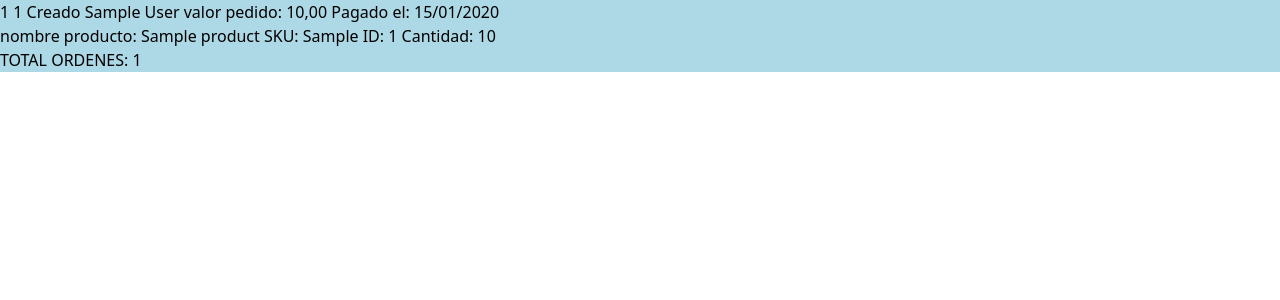
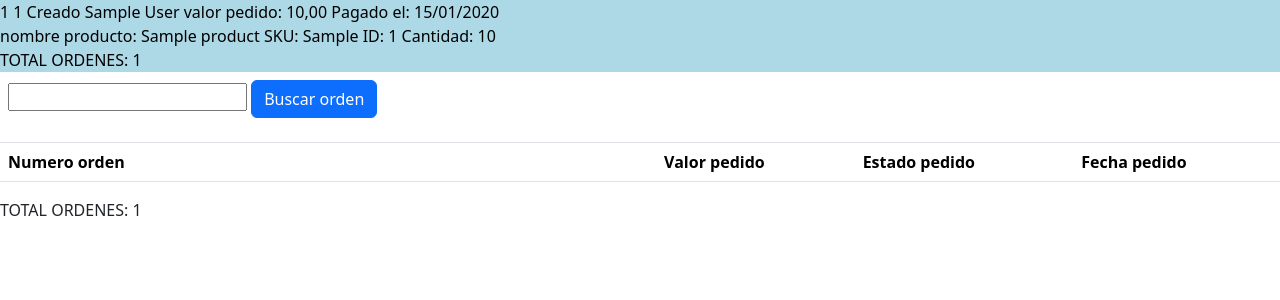
Before and after one commit to Ruben14f/BYTE---BEAT, a Django app: page /admin_view/list-ordenes in a window 1280 px wide. Shown: the top 300 px of the page. Run offline with Django 5.2, Linux system fonts and the light colour scheme; tables that the repository leaves empty hold one stand-in row (values such as "Sample post"); lists and menus that the app fills with data are empty.

Commit message:
falta_filtro_Estado

```diff
--- /dev/null
+++ b/adminPanel/templates/gestion_pedidos/filtros/filtro_fecha_pedido.html
@@ -0,0 +1,6 @@
+<!-- <form action="{% url 'buscar_fecha_pedidos' %}" method="GET">
+    <input type="text" name="searchOrden" value="{{ query }}">
+    <button type="submit" class="btn btn-primary" >
+        Buscar orden
+    </button>
+</form> -->
--- /dev/null
+++ b/adminPanel/templates/gestion_pedidos/filtros/filtro_numero_pedido.html
@@ -0,0 +1,6 @@
+<form action="{% url 'buscar_orden' %}" method="GET">
+    <input type="text" name="searchOrden" value="{{ query }}">
+    <button type="submit" class="btn btn-primary" >
+        Buscar orden
+    </button>
+</form>
--- a/adminPanel/templates/gestion_pedidos/list_ordenes.html
+++ b/adminPanel/templates/gestion_pedidos/list_ordenes.html
@@ -2,7 +2,7 @@
 
 
 {% block content_admin %}
-
+{% if query %}
 <div style="background: lightblue; color: black;">
     {% for ordenes in ordens %}
         <div style="display: flex; flex-direction: column;">
@@ -23,8 +23,96 @@
         {% endfor %}
     {% endfor %}
     TOTAL ORDENES: {{ordens | length}}
-
-
 </div>
 
+<table class="table">
+    <thead>
+        <tr>
+            <th>{% include 'gestion_pedidos/filtros/filtro_numero_pedido.html' %}</th>
+            <th><select name="" id="">
+                {% for value, label in statusorden %}
+                    <option value="{{value}}">{{label}}</option>
+                {% endfor %}
+
+            </select></th>
+            <th>{% include 'gestion_pedidos/filtros/filtro_estado_pedido.html' %}</th>
+            <th>{% include 'gestion_pedidos/filtros/filtro_fecha_pedido.html' %}</th>
+        </tr>
+    </thead>
+    <thead>
+        <tr>
+            <th>Numero orden</th>
+            <th>Valor pedido</th>
+            <th>Estado pedido</th>
+            <th>Fecha pedido</th>
+        </tr>
+    </thead>
+    {% for ordenes in ordens %}
+        {% if not ordenes.status == 'CREATED' %}
+            <tbody>
+                <tr>
+                    <td>#{{ordenes.num_orden}}</td>
+                    <td>{{ordenes.total}}</td>
+                    <td>{{ordenes.get_status_display}}</td>
+                    <td>{{ordenes.fecha_pagada|date:"d/m/Y"}}</td>
+                </tr>
+            </tbody>
+        {% endif %}
+    {% endfor %}
+</table>
+{% else %}
+<div style="background: lightblue; color: black;">
+    {% for ordenes in ordens %}
+        <div style="display: flex; flex-direction: column;">
+            {{ordenes.ordenID}}
+            {{ordenes.id}}
+            {{ordenes.get_status_display}}
+            {{ordenes.user.first_name | title }} {{ordenes.user.last_name | title}}
+            valor pedido: {{ordenes.total}}
+            Pagado el: {{ ordenes.fecha_pagada|date:"d/m/Y"}}
+        </div>
+        {% for products in ordenes.productos_orden.all %}
+            <div style="display: flex; flex-direction: column;">
+                nombre producto: {{products.producto.name}}
+                SKU: {{products.producto.sku}}
+                ID: {{products.producto.id}}
+                Cantidad: {{products.quantity}}
+            </div>
+        {% endfor %}
+    {% endfor %}
+    TOTAL ORDENES: {{ordens | length}}
+</div>
+
+<table class="table">
+    <thead>
+        <tr>
+            <th>{% include 'gestion_pedidos/filtros/filtro_numero_pedido.html' %}</th>
+            <th></th>
+            <th>{% include 'gestion_pedidos/filtros/filtro_estado_pedido.html' %}</th>
+            <th>{% include 'gestion_pedidos/filtros/filtro_estado_pedido.html' %}</th>
+        </tr>
+    </thead>
+    <thead>
+        <tr>
+            <th>Numero orden</th>
+            <th>Valor pedido</th>
+            <th>Estado pedido</th>
+            <th>Fecha pedido</th>
+        </tr>
+    </thead>
+    {% for ordenes in ordens %}
+        {% if not ordenes.status == 'CREATED' %}
+            <tbody>
+                <tr>
+                    <td>#{{ordenes.num_orden}}</td>
+                    <td>{{ordenes.total}}</td>
+                    <td>{{ordenes.get_status_display}}</td>
+                    <td>{{ordenes.fecha_pagada|date:"d/m/Y"}}</td>
+                </tr>
+            </tbody>
+        {% endif %}
+    {% endfor %}
+</table>
+{% endif %}
+TOTAL ORDENES: {{ordens | length}}
 {% endblock %}
--- a/adminPanel/urls.py
+++ b/adminPanel/urls.py
@@ -7,5 +7,8 @@ urlpatterns = [
     path('list-product', listado_productos, name='list_product_admin'),
     path('modificar-product/<int:id>', modificar_producto, name='editar_product_admin'),
     path('eliminar-product/<int:id>', eliminar_producto, name='eliminar_product_admin'),
-    path('list-ordenes', listado_ordenes, name="list_ordenes_admin")
+    path('list-ordenes', listado_ordenes, name="list_ordenes_admin"),
+    path('filter-orden', orden_search, name='buscar_orden'),
+    # path('filter-status', estado_search, name='buscar_estado'),
+
 ]
--- a/adminPanel/views.py
+++ b/adminPanel/views.py
@@ -2,16 +2,18 @@ from django.shortcuts import render, get_object_or_404, redirect
 from .forms import ProductForm
 from django.contrib import messages
 from products.models import Product
-from orden.models import Orden
-from django.core.mail import send_mail
-import os
+from orden.models import Orden, OrdenStatus
+from django.db.models import Q
 # Create your views here.
 
 #GESTION DE PRODUCTOS
 def listado_productos(request):
     productos = Product.objects.all()
+    orden_status = OrdenStatus.choices
+    print('estados disponible', orden_status)
     return render(request, 'gestion_productos/list_product.html',{
-        'products': productos
+        'products': productos,
+        'statusorden' : orden_status
     })
 
 def agregar_producto(request):
@@ -60,3 +62,43 @@ def listado_ordenes(request):
     return render(request, 'gestion_pedidos/list_ordenes.html',{
         'ordens' : ordenes
     })
+
+def orden_search(request):
+    query = request.GET.get('searchOrden')
+    if query:
+        filter = Q(num_orden__startswith=query)
+        order_list = Orden.objects.filter(filter)
+        print('filtro',filter)
+        print('lista de ordenes',order_list)
+    else:
+        messages.error(request, 'Debe ingresar un numero de orden para buscar')
+        return redirect('list_ordenes_admin')
+    context = {
+        'ordens' : order_list,
+        'query' : query
+    }
+    print('contexto enviado', context)
+
+    return render(request, 'gestion_pedidos/list_ordenes.html', context)
+
+# def estado_search(request):
+#     query = request.GET.get('searchEstado')
+#     orden_status = OrdenStatus.choices
+
+#     if query:
+#         filter = Q(num_orden__startswith=query)
+#         order_list = Orden.objects.filter(filter)
+#         print('filtro',filter)
+#         print('lista de ordenes',order_list)
+#     else:
+#         messages.error(request, 'Debe ingresar un numero de orden para buscar')
+#         return redirect('list_ordenes_admin')
+
+#     context = {
+#         'ordens' : order_list,
+#         'query' : query,
+#         'statusorden' : orden_status
+#     }
+#     print('contexto enviado', context)
+
+#     return render(request, 'gestion_pedidos/list_ordenes.html', context)
--- a/orden/models.py
+++ b/orden/models.py
@@ -18,8 +18,8 @@ class OrdenStatus(models.TextChoices):
     CANCELED = 'CANCELED', 'Cancelado'
 
 class DeliveryMethod(models.TextChoices):
-        SHIPPING = 'SHIPPING', 'Envío'
-        PICKUP = 'PICKUP', 'Retiro'
+    SHIPPING = 'SHIPPING', 'Envío'
+    PICKUP = 'PICKUP', 'Retiro'
 
 # Create your models here.
 class Orden(models.Model):
@@ -88,14 +88,15 @@ def enviar_total(sender, instance, *args, **kwargs):
     if instance._state.adding:
         instance.total = instance.get_total()
 
+
 def asig_num_oren(sender, instance, *args, **kwargs):
     if instance.num_orden is None:
+        #buscar el numero mas alto en la base de datos
         last = Orden.objects.aggregate(max_num=Max('num_orden'))['max_num']
-    if last:
-        instance.num_orden = last + 10
-    else:
-        instance.num_orden = instance.num_orden
-
+        if last is not None:
+            instance.num_orden = last + 10
+        else:
+            instance.num_orden = 1010
 
 pre_save.connect(asig_num_oren, sender=Orden)
 pre_save.connect(enviarOrden, sender=Orden)
--- a/orden/templates/historial_compra/historial_compras.html
+++ b/orden/templates/historial_compra/historial_compras.html
@@ -21,7 +21,7 @@
                 <ul>
                     {% for item in orden.productos_orden.all %}
                         <img src="{{ item.producto.main_image.url }}" alt="{{ item.producto.name }}" width="50px" height="50px">
-                        {{ item.producto.name }} x{{ item.quantity }} -
+                        {{ item.producto.name }} x {{ item.quantity }} -
                     {% endfor %}
 
                     Estado orden: {{ orden.get_status_display }}
--- a/orden/templates/historial_compra/search_compra.html
+++ b/orden/templates/historial_compra/search_compra.html
@@ -1,5 +1,4 @@
 <h1 style="color: white;">Buscar orden </h1>
-
 <form action="{% url 'buscar_compra' %}" method="GET">
     <div class="input-group" style="display: flex; justify-content: center; margin-top: 20px; width: 500px;">
         <input type="text" name="searchcompraQ" class="form-control" placeholder="Buscar compras..." aria-label="Buscar compras..." value="{{ query }}">
--- a/products/static/css/list_products.css
+++ b/products/static/css/list_products.css
@@ -45,8 +45,7 @@
 .product-container {
     display: flex;
     justify-content: center;
-    max-width: 1200px;
-    margin-left: 15px;
+    align-items: center;
     padding: 0 1rem;
 }
 
@@ -56,6 +55,7 @@
     overflow: hidden;
     transition: transform 0.3s, box-shadow 0.3s;
     width: 280px;
+    margin: 10px;
     margin-bottom: 1rem;
 }
 .product-card {
--- a/products/urls.py
+++ b/products/urls.py
@@ -5,4 +5,5 @@ urlpatterns = [
     path('productsList/', views.ProductListView.as_view(), name='view_products'),
     path('search/', views.ProductSearchListView.as_view(), name='search_product'),
     path('productDetail/<slug:slug>', views.ProductDateilView.as_view(), name='detail_product'),
+    path('<str:tipo>/<uidb64>', views.CategoriasListView.as_view(), name='categorias_marcas_filtro'),
 ]
```
Also changed, not shown: adminPanel/templates/gestion_pedidos/filtros/filtro_estado_pedido.html (added, +13 -0 lines), products/templates/list_products.html (+48 -6 lines), products/templates/productos_categorias_marcas.html (added, +62 -0 lines), products/views.py (+53 -2 lines), orden/views.py (line endings or trailing spaces).
